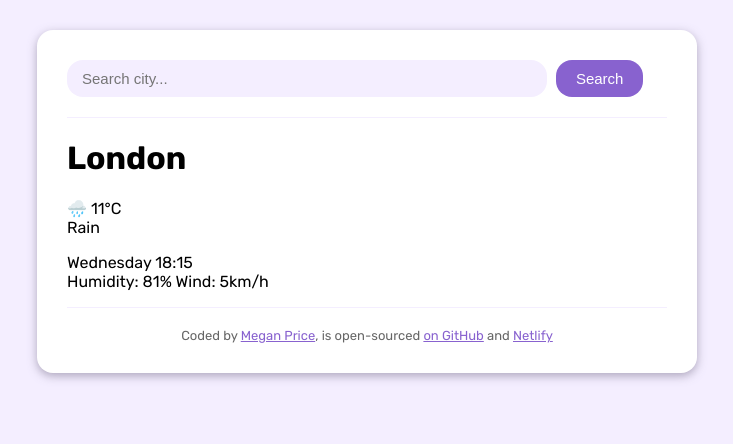
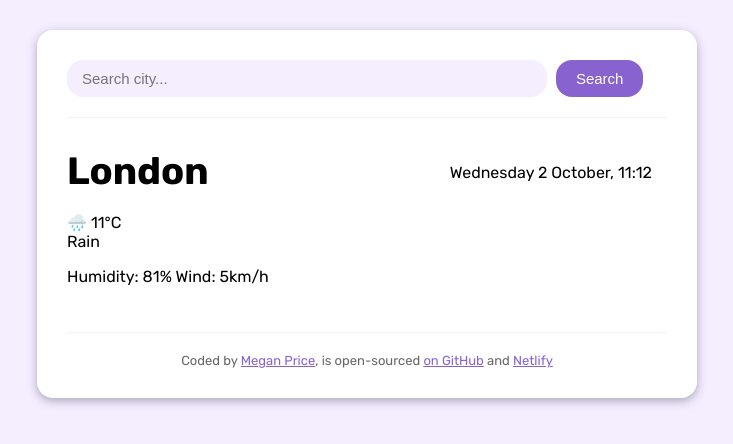
Before and after one commit to meganprice27/weather-app, a plain HTML site: page index.html in a window 1280 px wide. Shown: the whole page, without its empty margins (273-1006 px from the left). Drawn offline with Linux system fonts and the light colour scheme.

Commit message:
Styled city and date/time with flexbox

```diff
--- a/index.html
+++ b/index.html
@@ -26,17 +26,16 @@
         </form>
       </header>
       <main>
-        <h1>London</h1>
+        <div class="line-1">
+          <h1 class="weather-app-city">London</h1>
+          <div class="date-time">Wednesday 2 October, 11:12</div>
+        </div>
         <p>
           🌧️ 11°C
           <br />
           Rain
         </p>
-        <p>
-          Wednesday 18:15
-          <br />
-          Humidity: 81% Wind: 5km/h
-        </p>
+        <p>Humidity: 81% Wind: 5km/h</p>
       </main>
       <footer>
         Coded by
--- a/src/style.css
+++ b/src/style.css
@@ -40,6 +40,26 @@ header {
   margin-left: 5px;
 }
 
+main {
+  padding: 30px 0;
+}
+
+.line-1 {
+  display: flex;
+  justify-content: space-between;
+}
+
+.weather-app-city {
+  margin: 0;
+  font-size: 38px;
+}
+
+.date-time {
+  list-style-type: none;
+  margin: 0px;
+  padding: 15px;
+}
+
 footer {
   border-top: 1px solid #f4eeff;
   padding: 20px 0 0 0;
```
